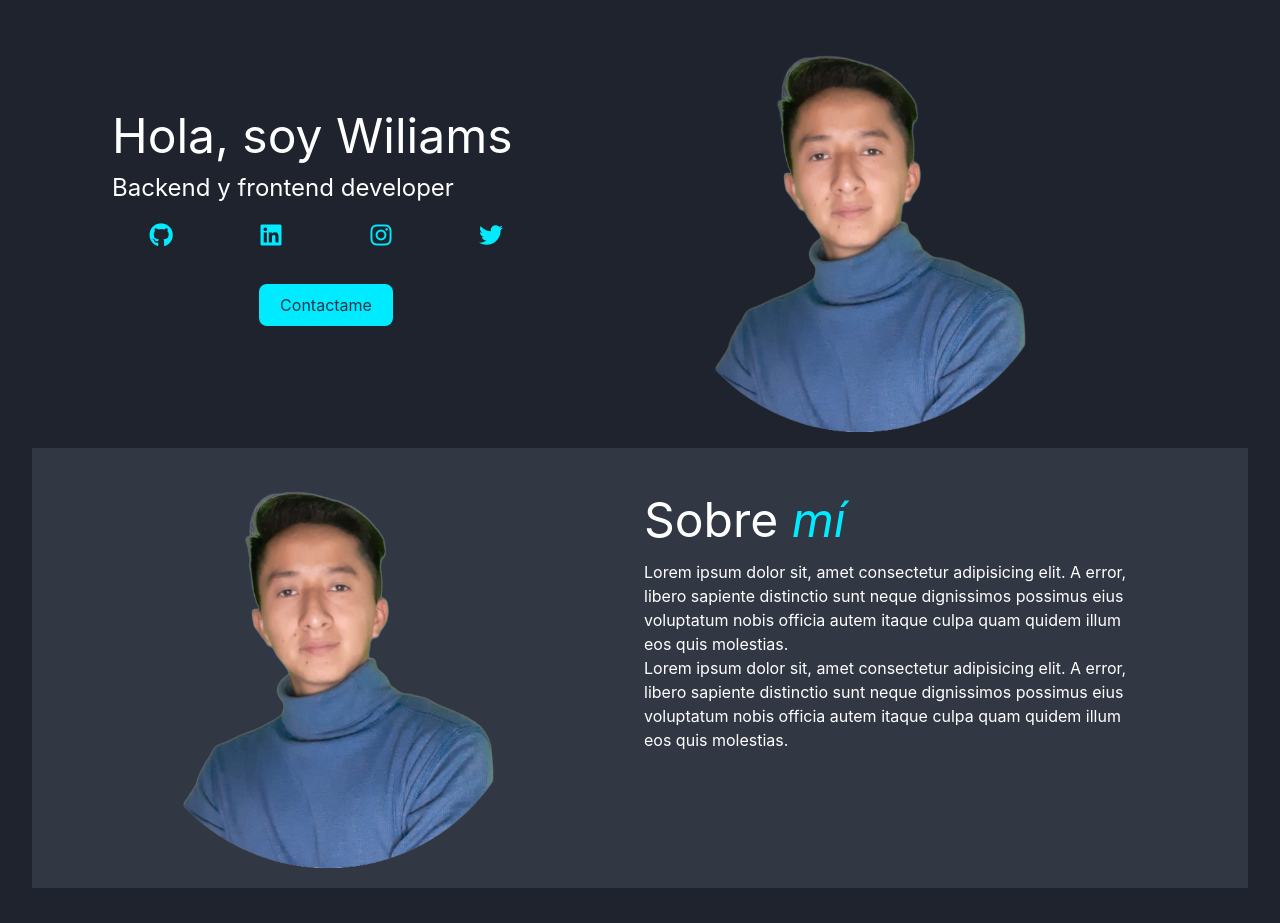
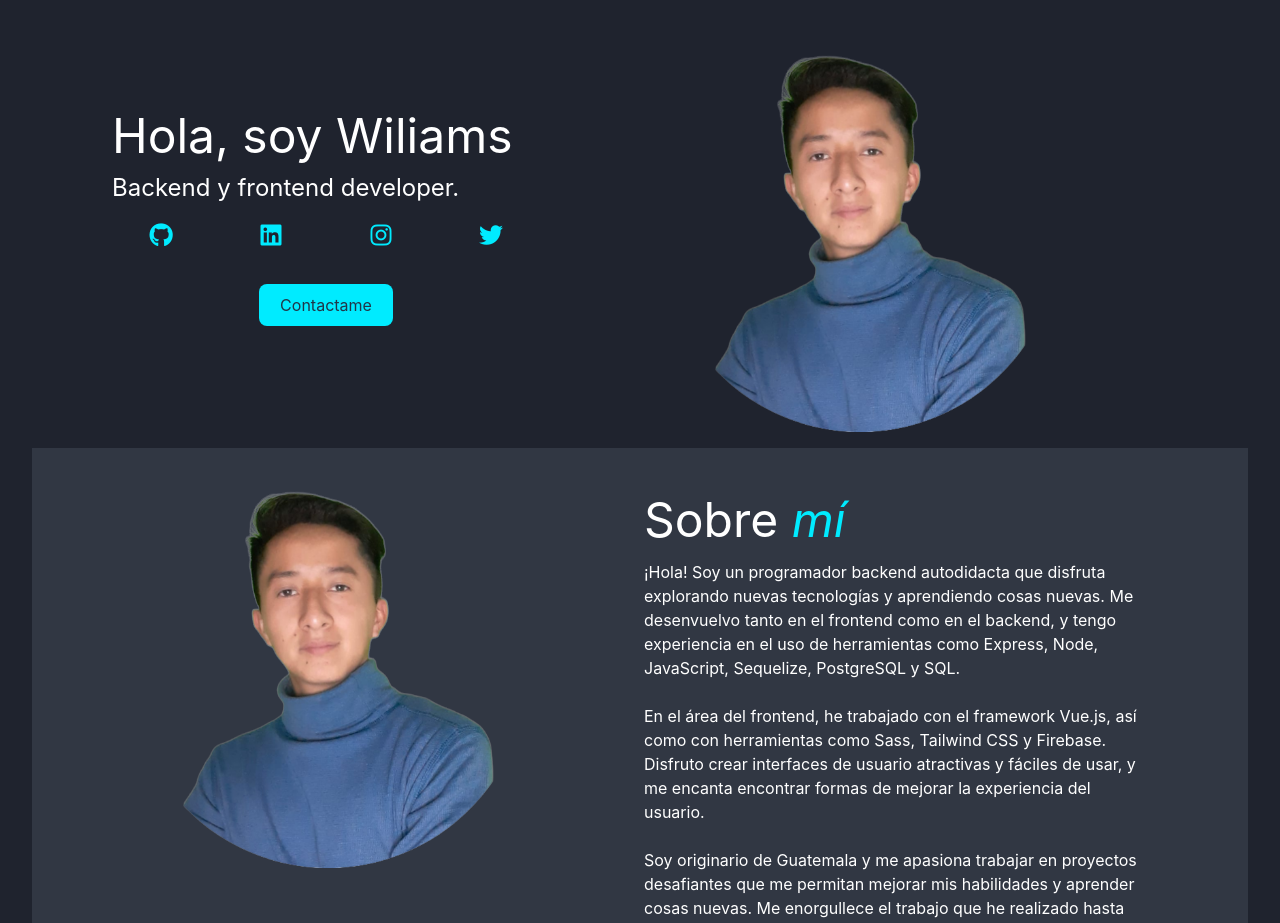
Before and after one commit to wil-ixcoy/portafolio, a Vue app: page / in a window 1280 px wide. Shown: the top 923 px of the page. Built offline with nearby package versions, Linux system fonts and the light colour scheme.

Commit message:
se agrega about, mejoras en las clases

```diff
--- a/src/components/about.vue
+++ b/src/components/about.vue
@@ -1,22 +1,34 @@
 <template>
   <div class="bg-secundary">
     <section class="grid grid-cols-2 gap-2 mt-4 py-5 px-24">
-        <img src="../assets/fotoperfil.png" alt="" />
+      <img src="../assets/fotoperfil.png" alt="" />
 
       <section class="">
-        <h1 class=" text-left text-5xl mt-7 text-colorwhite mb-4">Sobre <i class="text-primary">mí</i></h1>
+        <h1 class="text-left text-5xl mt-7 text-colorwhite mb-4">
+          Sobre <i class="text-primary">mí</i>
+        </h1>
 
         <p class="text-left text-colorwhite">
-          Lorem ipsum dolor sit, amet consectetur adipisicing elit. A error,
-          libero sapiente distinctio sunt neque dignissimos possimus eius
-          voluptatum nobis officia autem itaque culpa quam quidem illum eos quis
-          molestias.
+          ¡Hola! Soy un programador backend autodidacta que disfruta explorando
+          nuevas tecnologías y aprendiendo cosas nuevas. Me desenvuelvo tanto en
+          el frontend como en el backend, y tengo experiencia en el uso de
+          herramientas como Express, Node, JavaScript, Sequelize, PostgreSQL y
+          SQL.
         </p>
+        <br />
         <p class="text-left text-colorwhite">
-          Lorem ipsum dolor sit, amet consectetur adipisicing elit. A error,
-          libero sapiente distinctio sunt neque dignissimos possimus eius
-          voluptatum nobis officia autem itaque culpa quam quidem illum eos quis
-          molestias.
+          En el área del frontend, he trabajado con el framework Vue.js, así
+          como con herramientas como Sass, Tailwind CSS y Firebase. Disfruto
+          crear interfaces de usuario atractivas y fáciles de usar, y me encanta
+          encontrar formas de mejorar la experiencia del usuario.
+        </p>
+        <br />
+
+        <p class="text-left text-colorwhite">
+          Soy originario de Guatemala y me apasiona trabajar en proyectos
+          desafiantes que me permitan mejorar mis habilidades y aprender cosas
+          nuevas. Me enorgullece el trabajo que he realizado hasta ahora y
+          espero seguir creciendo y desarrollándome como programador.
         </p>
       </section>
     </section>
--- a/src/components/form.vue
+++ b/src/components/form.vue
@@ -3,29 +3,29 @@
   <form action="" method="post" class="px-36">
     <section class="grid grid-cols-2 gap-3 my-4">
       <input
-        class="bg-secundary rounded-md px-4 py-2 focus:outline-none focus:ring-2 focus:ring-primary"
+        class="bg-secundary text-colorwhite rounded-md px-4 py-2 focus:outline-none focus:ring-2 focus:ring-primary"
         placeholder="Nombre completo"
         type="text"
       />
       <input
-        class="bg-secundary rounded-md px-4 py-2 focus:outline-none focus:ring-2 focus:ring-primary"
+        class="bg-secundary text-colorwhite rounded-md px-4 py-2 focus:outline-none focus:ring-2 focus:ring-primary"
         placeholder="Dirección de email."
         type="text"
       />
       <input
-        class="bg-secundary rounded-md px-4 py-2 focus:outline-none focus:ring-2 focus:ring-primary"
+        class="bg-secundary text-colorwhite rounded-md px-4 py-2 focus:outline-none focus:ring-2 focus:ring-primary"
         placeholder="No. Celular"
         type="text"
       />
       <input
-        class="bg-secundary rounded-md px-4 py-2 focus:outline-none focus:ring-2 focus:ring-primary"
+        class="bg-secundary text-colorwhite rounded-md px-4 py-2 focus:outline-none focus:ring-2 focus:ring-primary"
         placeholder="Asunto del email"
         type="text"
       />
     </section>
     <section>
       <textarea
-        class="bg-secundary rounded-md px-4 py-2 focus:outline-none focus:ring-2 focus:ring-primary w-full h-52 resize-none"
+        class="bg-secundary text-colorwhite rounded-md px-4 py-2 focus:outline-none focus:ring-2 focus:ring-primary w-full h-52 resize-none"
         placeholder="Mensaje"
       ></textarea>
     </section>
--- a/src/components/header.vue
+++ b/src/components/header.vue
@@ -6,7 +6,7 @@
     <article class="p-20">
       <h1 class="text-left text-colorwhite text-5xl">Hola, soy Wiliams</h1>
       <p class="text-left text-colorwhite text-2xl pt-3">
-        Backend y frontend developer
+        Backend y frontend developer.
       </p>
 
       <section class="grid grid-cols-4 gap-3 my-4">
```
